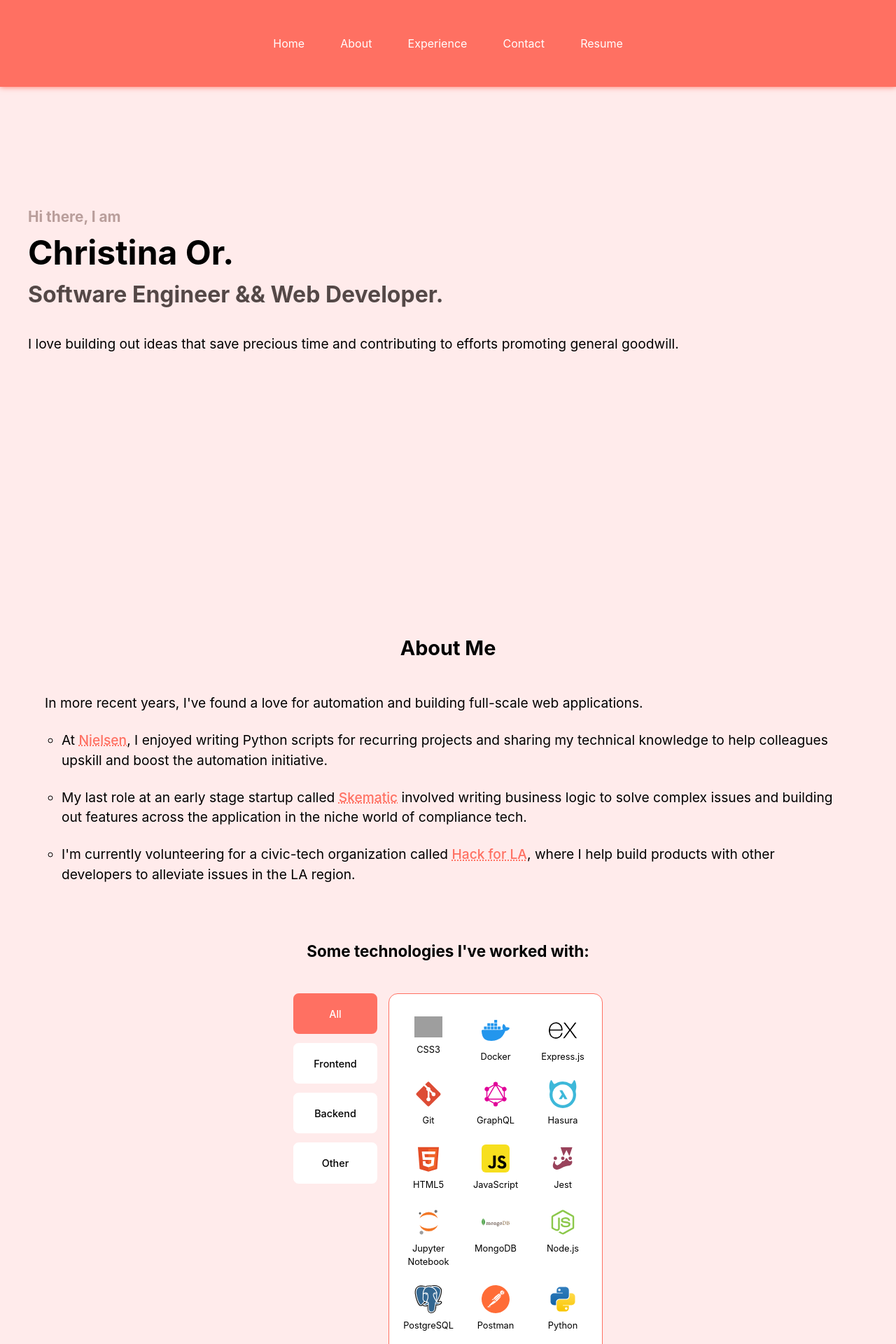
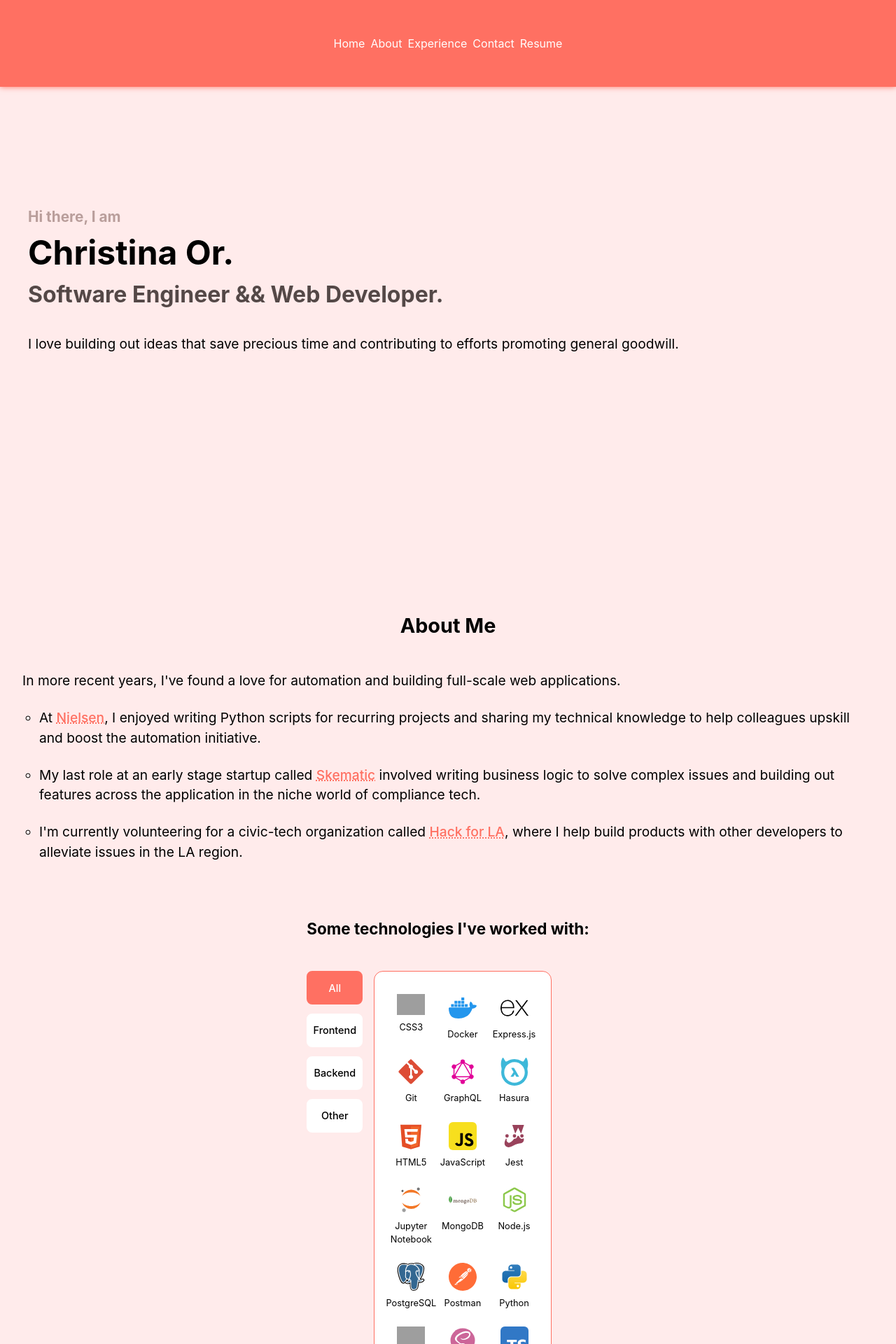
Before and after one commit to christinaor/christinaor.github.io, a React (Vite) app: page / in a window 1280 px wide. Shown: the top 1920 px of the page at 70% size. Built offline with nearby package versions, Linux system fonts and the light colour scheme; grey boxes are pictures that could not be loaded.

Commit message:
Fix layout

```diff
--- a/src/components/About/styles.module.scss
+++ b/src/components/About/styles.module.scss
@@ -8,8 +8,8 @@
   align-items: center;
 
   min-height: 50rem;
-  margin: 5rem 0;
-  padding: 0 4rem;
+  margin: 3rem 0;
+  padding: 0 2rem;
 
   font-size: 1.2rem;
 }
--- a/src/components/Contact/styles.module.scss
+++ b/src/components/Contact/styles.module.scss
@@ -4,9 +4,8 @@
   justify-content: center;
   align-items: center;
 
-  margin: 3rem 0;
   min-height: 35rem;
-  padding: 0 5rem;
+  padding: 0 3rem;
 
   font-size: 1.2rem;
 }
--- a/src/components/Hero/styles.module.scss
+++ b/src/components/Hero/styles.module.scss
@@ -1,13 +1,13 @@
 @import 'src/styles/colors.scss';
 
 .hero {
-  position: relative;
+  // position: relative;
   display: flex;
   flex-direction: column;
   justify-content: center;
   // align-items: center;
 
-  width: 100vw;
+  width: 100%;
   // min-height: 100vh;
   height: 50rem;
   // margin: 6vw 0;
--- a/src/components/NavBar/styles.module.scss
+++ b/src/components/NavBar/styles.module.scss
@@ -36,7 +36,8 @@
 
   margin: 0;
   padding: 0;
-  gap: 4vw;
+  gap: 0.5rem;
+  // gap: 4vw;
 
   list-style-type: none;
 }
--- a/src/components/TechStack/styles.module.scss
+++ b/src/components/TechStack/styles.module.scss
@@ -2,6 +2,7 @@
 
 .techSection {
   margin: 2rem 0;
+  // width: 100%;
 }
 
 .techSection h3 {
@@ -18,18 +19,26 @@
 
   margin: 1.3rem 1rem 1.3rem 0;
   gap: 0.8rem;
+}
 
+.filterButtonsWrapper button {
+  display: flex;
+  justify-content: center;
+  align-items: center;
+
+  width: 5rem;
+  height: 3rem;
 }
 
 .techList {
   display: grid;
   // grid-template-columns: repeat(4, fit-content(80vw));
-  grid-template-columns: repeat(3, 5rem);
+  grid-template-columns: repeat(3, 4.5rem);
 
   justify-content: center;
   margin: 1.3rem 0;
   padding: 2rem 1rem;
-  column-gap: 1rem;
+  column-gap: 0.1rem;
   row-gap: 1.5rem;
 
   background-color: $mainTextColorWhite;
--- a/src/styles/global.scss
+++ b/src/styles/global.scss
@@ -17,13 +17,17 @@
   -webkit-text-size-adjust: 100%;
 }
 
+html, body {
+  box-sizing: border-box;
+  width: 100%;
+  height: 100%;
+  margin: 0px;
+  padding: 0px;
+  // overflow-x: hidden;
+}
+
 html {
   font-size: 100%;
-}
-
-body {
-  margin: 0;
-  padding: 0;
 }
 
 // h1, h2, h3, h4 {
@@ -87,7 +91,7 @@ footer {
   display: flex;
   justify-content: center;
 
-  padding: 8vh;
+  padding: 4.5rem 0;
 
   font-size: 1.2rem;
   color: $mainTextColorWhite;
```
